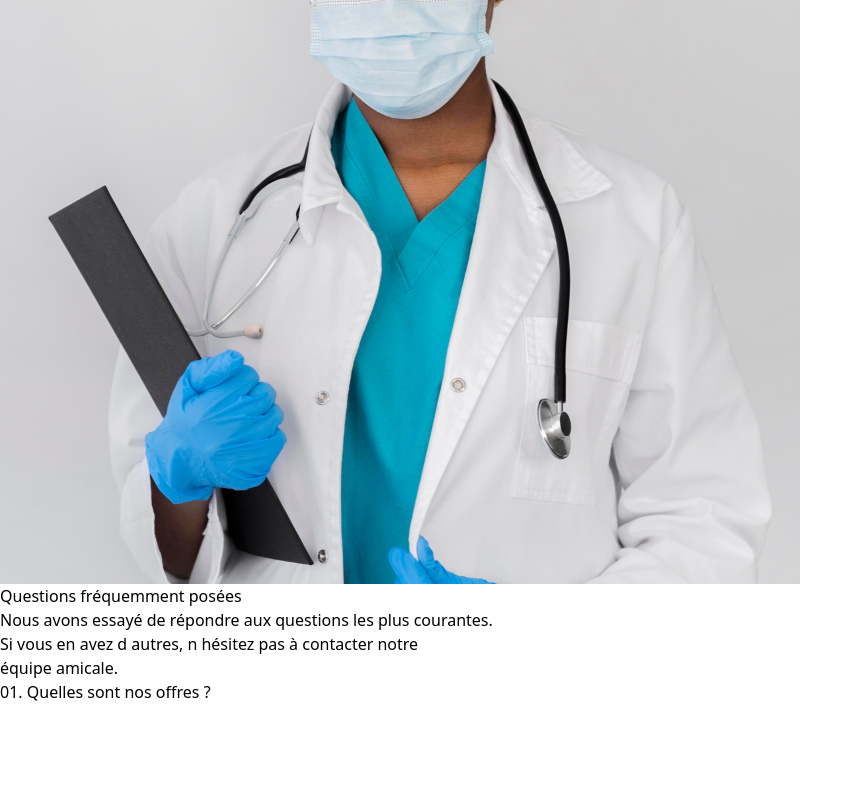
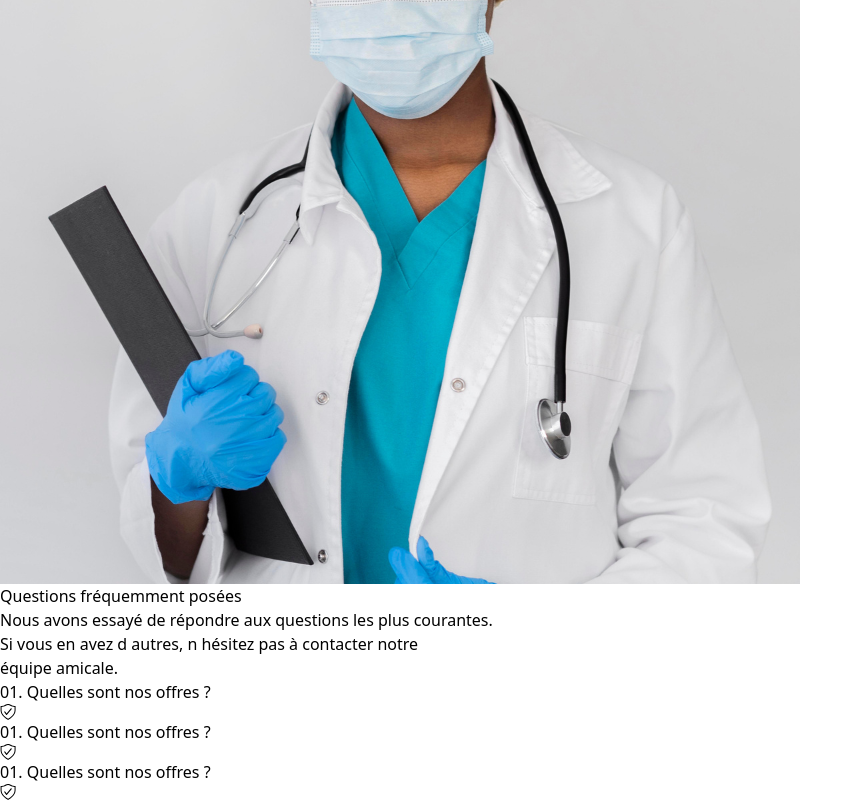
Before and after one commit to rovertnet/Scool, a React (Vite) app: page / in a window 1280 px wide. Shown: the part 2910-3710 px from the top of the page, without its empty margins (0-863 px from the left). Before the commit the page ends 3614 px from the top, so only its background shows below. Built offline with nearby package versions, Linux system fonts and the light colour scheme.

Commit message:
another commit

```diff
--- a/src/component/cHome/Question.jsx
+++ b/src/component/cHome/Question.jsx
@@ -1,7 +1,9 @@
+import { VscWorkspaceTrusted } from "react-icons/vsc";
+
 const Question = () => {
   return (
     <>
-      <div className="mx-10 md:mx-10">
+      <div className="mx-10 md:mx-10 ùd">
         <div className="text-center md:py-10 py-10">
           <h1 className=" text-xl md:text-2xl text-center font-extrabold uppercase">
             Questions fréquemment posées
@@ -14,9 +16,23 @@ const Question = () => {
         </div>
         <div className=" grid grid-cols-1 gap-10">
           <div className="border-[1px] border-slate-400 rounded-lg bg-slate-100 ">
-            <h2 className="text-xl md:text-lg font-bold text-black flex justify-between">
+            <h2 className="text-xl md:text-lg font-bold text-black flex justify-between md:px-10 px-10 md:py-5 py-5">
               01. Quelles sont nos offres ?
+              <VscWorkspaceTrusted className=" text-2xl md:text-xl text-green-500" />
+            </h2>
+          </div>
 
+          <div className="border-[1px] border-slate-400 rounded-lg bg-slate-100 ">
+            <h2 className="text-xl md:text-lg font-bold text-black flex justify-between md:px-10 px-10 md:py-5 py-5">
+              01. Quelles sont nos offres ?
+              <VscWorkspaceTrusted className=" text-2xl md:text-xl text-green-500" />
+            </h2>
+          </div>
+
+          <div className="border-[1px] border-slate-400 rounded-lg bg-slate-100 ">
+            <h2 className="text-xl md:text-lg font-bold text-black flex justify-between md:px-10 px-10 md:py-5 py-5">
+              01. Quelles sont nos offres ?
+              <VscWorkspaceTrusted className=" text-2xl md:text-xl text-green-500" />
             </h2>
           </div>
         </div>
```
